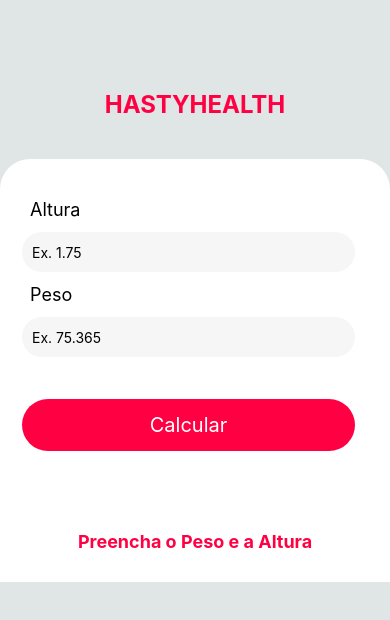
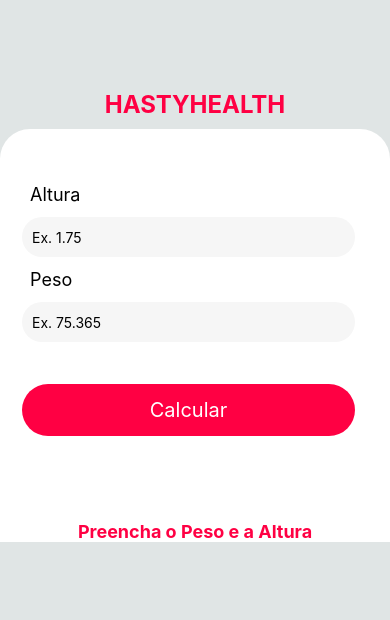
Before and after one commit to Jefflds/HastyHealth, a React Native app: screen / in a window 390 px wide. Shown: the top 620 px of the page. Built offline with nearby package versions, Linux system fonts and the light colour scheme.

Commit message:
Melhorando UI

```diff
--- a/src/ui/components/Form/Form.tsx
+++ b/src/ui/components/Form/Form.tsx
@@ -1,5 +1,13 @@
 import React, { useState } from "react";
-import { View, Text, TextInput, TouchableOpacity, Vibration} from "react-native";
+import {
+  View,
+  Text,
+  TextInput,
+  TouchableOpacity,
+  Vibration,
+  Pressable,
+  Keyboard
+} from "react-native";
 import ResultImc from "../../partials/ResultImc/ResultImc";
 import { FormStyles } from "../../styles/Form/Form.styles";
 
@@ -30,7 +38,7 @@
 
   const verificationImc = () => {
     if (imc == null) {
-      Vibration.vibrate()
+      Vibration.vibrate();
       setErrorMessage("Campo Obrigatório*");
     }
   };
@@ -40,7 +48,7 @@
       verificationImc();
     } else {
       setTextButton("Calculando...");
-      calculateImc(Number(weight), Number(height));
+      calculateImc(weight, height);
       setHeight(null);
       setWeight(null);
       setMessageImc("Seu IMC é Igual A: ");
@@ -55,12 +63,12 @@
   };
 
   return (
-    <View style={FormStyles.FormContext}>
+    <Pressable style={FormStyles.FormContext} onPress={Keyboard.dismiss}>
       <View style={FormStyles.form}>
         <Text style={FormStyles.FormLabel}>Altura</Text>
         <Text style={FormStyles.errorMessage}>{errormMessage}</Text>
         <TextInput
-          onChangeText={(e) => setHeight(Number(e))}
+          onChangeText={(e) => setHeight(Number(e.replace(",", ".")))}
           value={height?.toString()}
           placeholder="Ex. 1.75"
           keyboardType="numeric"
@@ -71,7 +79,7 @@
         <TextInput
           placeholder="Ex. 75.365"
           keyboardType="numeric"
-          onChangeText={(e) => setWeight(Number(e))}
+          onChangeText={(e) => setWeight(Number(e.replace(",", ".")))}
           value={weight?.toString()}
           style={FormStyles.FormInput}
         />
@@ -84,7 +92,7 @@
         </TouchableOpacity>
       </View>
       <ResultImc ResultImc={imc} messageResultImc={messageImc} />
-    </View>
+    </Pressable>
   );
 };
 
--- a/src/ui/styles/Form/Form.styles.ts
+++ b/src/ui/styles/Form/Form.styles.ts
@@ -7,7 +7,8 @@
     bottom: 0,
     backgroundColor: "#fff",
     alignItems: "center",
-    marginTop: 30,
+    justifyContent: "space-around",
+    paddingTop: 15,
     borderTopLeftRadius: 30,
     borderTopRightRadius: 30,
   },
--- a/src/ui/styles/ResultImc/ResultImc.styles.ts
+++ b/src/ui/styles/ResultImc/ResultImc.styles.ts
@@ -3,7 +3,7 @@
 export const ResultImcStyles = StyleSheet.create({
   ResultImc: {
     flex: 1,
-    marginTop: 15,
+    marginTop: 20,
     paddingTop: 15,
     borderRadius: 50,
     alignItems: "center",
```
